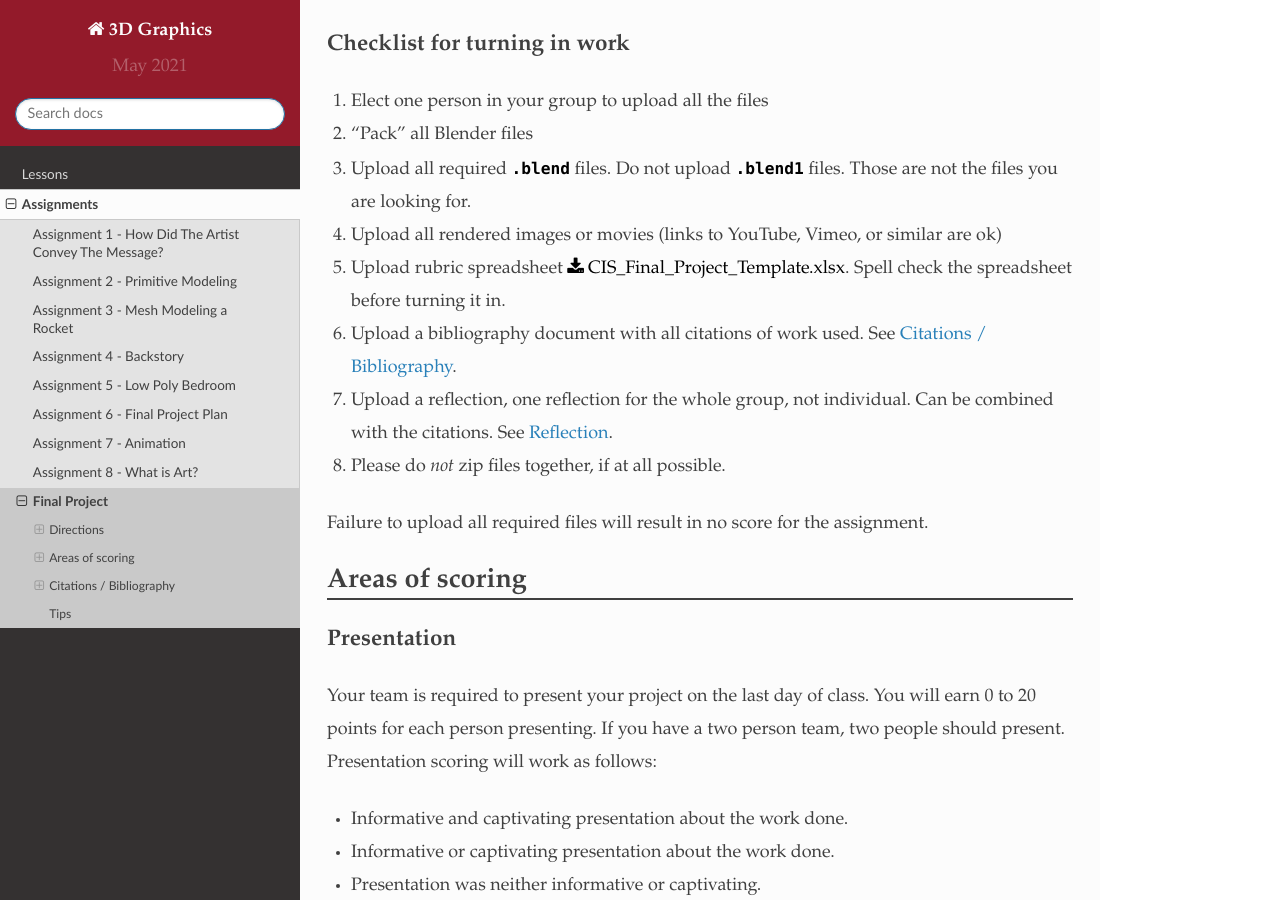
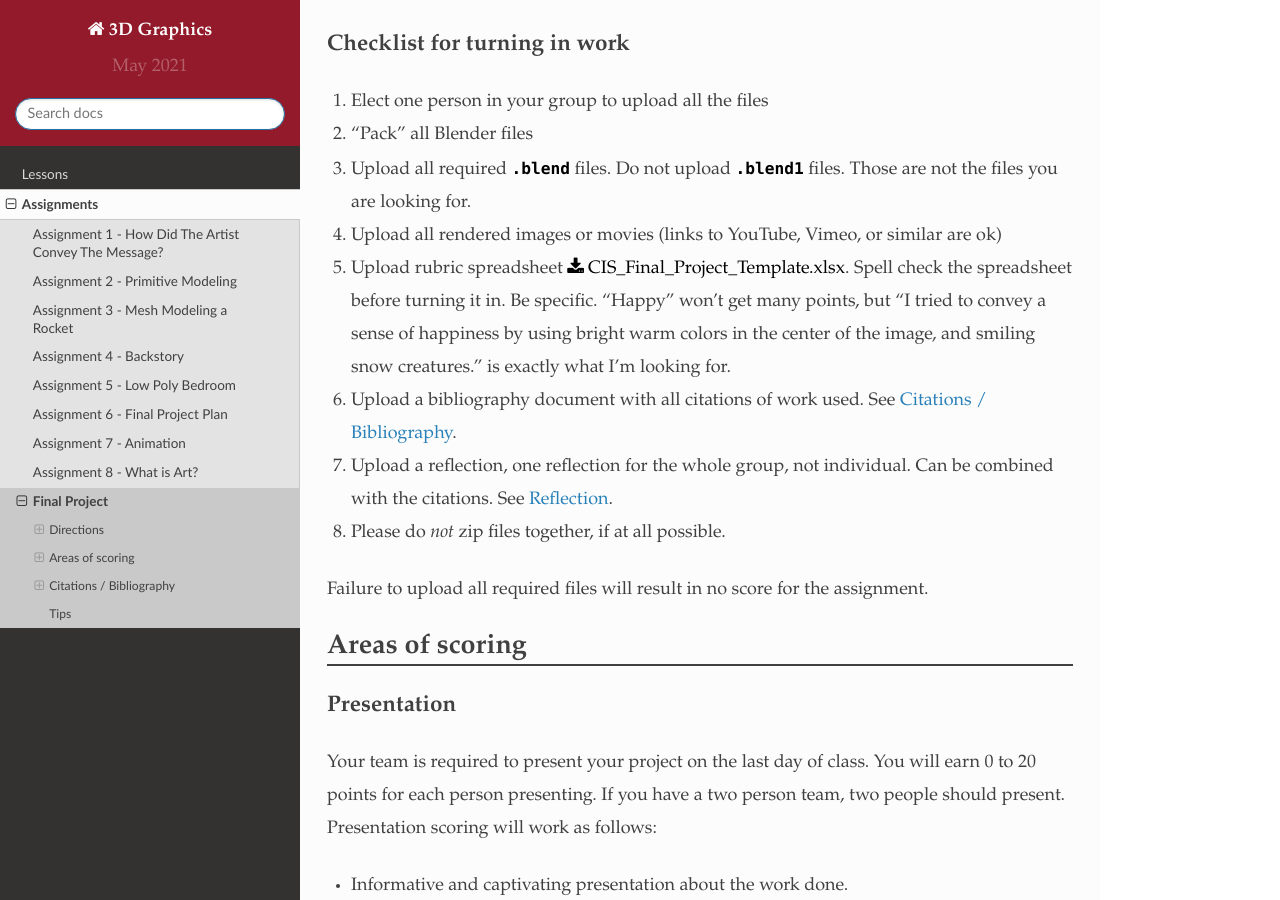
Before and after one commit to pvcraven/3d_graphics_class, a Sphinx documentation site: the page built from source/assignments/final_assignment/index.rst, in a window 1280 px wide and 900 px high, scrolled down 1315 px. Built offline with Sphinx 7.4.7 and the Read the Docs theme 2.0.0, drawn with Linux system fonts in a browser that asks for light colours.

Commit message:
Update index.rst

```diff
--- a/source/assignments/final_assignment/index.rst
+++ b/source/assignments/final_assignment/index.rst
@@ -44,7 +44,9 @@ Checklist for turning in work
     are not the files you are looking for.
 4.  Upload all rendered images or movies (links to YouTube, Vimeo, or similar are ok)
 5.  Upload rubric spreadsheet :download:`CIS_Final_Project_Template.xlsx<CIS_Final_Project_Template.xlsx>`.
-    Spell check the spreadsheet before turning it in.
+    Spell check the spreadsheet before turning it in. Be specific. "Happy" won't get many points, but
+    "I tried to convey a sense of happiness by using bright warm colors in the center of the image, and
+    smiling snow creatures." is exactly what I'm looking for.
 6.  Upload a bibliography document with all citations of work used. See :ref:`Final_Project_Citations`.
 7.  Upload a reflection, one reflection for the whole group, not individual. Can be combined with the citations. See :ref:`reflection`.
 8.  Please do *not* zip files together, if at all possible.
```
